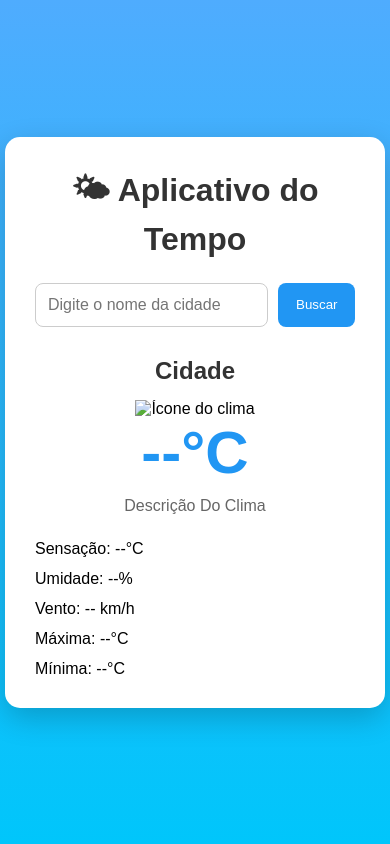
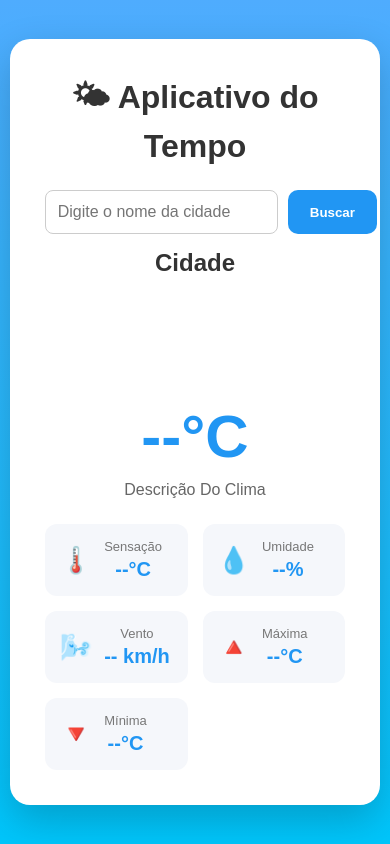
Before and after one commit to felipesilv0607-lab/weather-app, a plain HTML site: page index.html in a window 390 px wide. Drawn offline with Linux system fonts and the light colour scheme.

Commit message:
Refatora layout com cards e melhora responsividade

```diff
--- a/css/style.css
+++ b/css/style.css
@@ -28,10 +28,14 @@ body {
 
 .container {
     background-color: #ffffff;
-    width: 380px;
-    padding: 30px;
-    border-radius: 15px;
-    box-shadow: 0 10px 30px rgba(0, 0, 0, 0.2);
+    width: 420px;
+    max-width: 95%;
+
+    padding: 35px;
+
+    border-radius: 20px;
+
+    box-shadow: 0 15px 40px rgba(0, 0, 0, 0.20);
 }
 
 /* ==========================
@@ -51,7 +55,7 @@ h1 {
 .pesquisa {
     display: flex;
     gap: 10px;
-    margin-bottom: 30px;
+    margin-bottom: 15px;
 }
 
 /* ==========================
@@ -66,23 +70,48 @@ input {
     font-size: 16px;
     outline: none;
 }
+/* ==========================
+  Campo de Botão
+========================== */
+button{
+
+    padding:12px 22px;
+
+    border:none;
+
+    border-radius:10px;
+
+    background:#2196f3;
+
+    color:#fff;
+
+    font-weight:bold;
+
+    cursor:pointer;
+
+    transition:.3s;
+
+}
+
+button:hover{
+
+    background:#1976d2;
+
+    transform:scale(1.03);
+
+}
 
 /* ==========================
-   Botão
+   Loading
 ========================== */
 
-button {
-    padding: 12px 18px;
-    border: none;
-    border-radius: 8px;
-    background-color: #2196f3;
-    color: white;
-    cursor: pointer;
-    transition: 0.3s;
-}
-
-button:hover {
-    background-color: #1976d2;
+.loading {
+    display: none;
+    margin-bottom: 25px;
+    text-align: center;
+    font-size: 16px;
+    font-weight: bold;
+    color: #2196f3;
 }
 
 /* ==========================
@@ -100,6 +129,18 @@ button:hover {
 #nome-cidade {
     color: #333;
     margin-bottom: 15px;
+}
+
+/* ==========================
+   Ícone do clima
+========================== */
+
+#icone-clima {
+    width: 100px;
+    height: 100px;
+    display: block;
+    margin: 10px auto;
+    visibility: hidden;
 }
 
 /* ==========================
@@ -124,25 +165,67 @@ button:hover {
 }
 
 /* ==========================
-   Informações adicionais
+   Informações
 ========================== */
 
 .informacoes {
-    display: flex;
-    flex-direction: column;
-    gap: 12px;
-    text-align: left;
 
-/* ==========================
-   Ícone do clima
-========================== */
+    display: grid;
 
-#icone-clima {
-    width: 100px;
-    height: 100px;
-    margin: 10px auto; display: block;
-    visibility: hidden;
+    grid-template-columns: repeat(2, 1fr);
+
+    gap: 15px;
+
+    margin-top: 25px;
 
 }
 
+.card-info {
+
+    background: #f5f7fb;
+
+    border-radius: 12px;
+
+    padding: 15px;
+
+    display: flex;
+
+    align-items: center;
+
+    gap: 12px;
+
+    transition: .3s;
+
 }
+
+.card-info:hover{
+
+    transform: translateY(-3px);
+
+}
+
+.icone{
+
+    font-size:26px;
+
+}
+
+.titulo-info{
+
+    font-size:13px;
+
+    color:#777;
+
+    margin-bottom:4px;
+
+}
+
+.card-info span:last-child{
+
+    font-size:20px;
+
+    font-weight:bold;
+
+    color:#2196f3;
+
+}
--- a/index.html
+++ b/index.html
@@ -1,18 +1,24 @@
 <!DOCTYPE html>
 <html lang="pt-BR">
+
 <head>
+
     <meta charset="UTF-8">
     <meta name="viewport" content="width=device-width, initial-scale=1.0">
+
     <title>Aplicativo do Tempo</title>
 
-    <link rel="stylesheet" href=    "./css/style.css">
+    <link rel="stylesheet" href="./css/style.css">
+
 </head>
+
 <body>
 
     <main class="container">
 
         <h1>🌤 Aplicativo do Tempo</h1>
 
+        <!-- Área de pesquisa -->
         <section class="pesquisa">
 
             <input
@@ -26,6 +32,12 @@
 
         </section>
 
+        <!-- Loading -->
+        <p id="loading" class="loading">
+            Buscando informações...
+        </p>
+
+        <!-- Resultado -->
         <section class="clima">
 
             <h2 id="nome-cidade">Cidade</h2>
@@ -35,40 +47,51 @@
                 src=""
                 alt="Ícone do clima">
 
-            <p id="temperatura">
-                --°C
-            </p>
+            <p id="temperatura">--°C</p>
 
-            <p id="descricao">
-                Descrição do clima
-            </p>
+            <p id="descricao">Descrição do clima</p>
 
             <div class="informacoes">
 
-                <p>
-                    Sensação:
+    <div class="card-info">
+        <span class="icone">🌡️</span>
+        <div>
+            <p class="titulo-info">Sensação</p>
             <span id="sensacao">--°C</span>
-                </p>
+        </div>
+    </div>
 
-                <p>
-                    Umidade:
+    <div class="card-info">
+        <span class="icone">💧</span>
+        <div>
+            <p class="titulo-info">Umidade</p>
             <span id="umidade">--%</span>
-                </p>
+        </div>
+    </div>
 
-                <p>
-                    Vento:
+    <div class="card-info">
+        <span class="icone">🌬️</span>
+        <div>
+            <p class="titulo-info">Vento</p>
             <span id="vento">-- km/h</span>
-                </p>
+        </div>
+    </div>
 
-                <p>
-                    Máxima:
+    <div class="card-info">
+        <span class="icone">🔺</span>
+        <div>
+            <p class="titulo-info">Máxima</p>
             <span id="maxima">--°C</span>
-                </p>
+        </div>
+    </div>
 
-                <p>
-                    Mínima:
+    <div class="card-info">
+        <span class="icone">🔻</span>
+        <div>
+            <p class="titulo-info">Mínima</p>
             <span id="minima">--°C</span>
-                </p>
+        </div>
+    </div>
 
 </div>
 
@@ -79,4 +102,5 @@
     <script src="./js/script.js"></script>
 
 </body>
+
 </html>
--- a/js/script.js
+++ b/js/script.js
@@ -2,19 +2,15 @@
 // Configuração da API
 // ==============================
 
-const API_KEY = "SUA_API_KEY";
+const API_KEY = "e7e90ccea0d46b14f1c38e97c9e20c4f";
 
 // ==============================
 // Elementos do HTML
 // ==============================
 
-// Campo onde o usuário digita a cidade
 const inputCidade = document.getElementById("cidade");
-
-// Botão de busca
 const botaoBuscar = document.getElementById("buscar");
 
-// Área onde serão exibidos os dados
 const nomeCidade = document.getElementById("nome-cidade");
 const temperatura = document.getElementById("temperatura");
 const descricao = document.getElementById("descricao");
@@ -23,10 +19,12 @@ const umidade = document.getElementById("umidade");
 const vento = document.getElementById("vento");
 const maxima = document.getElementById("maxima");
 const minima = document.getElementById("minima");
+
 const iconeClima = document.getElementById("icone-clima");
+const loading = document.getElementById("loading");
 
 // ==============================
-// Atualiza os dados na tela
+// Atualiza a interface
 // ==============================
 
 function atualizarTela(dados) {
@@ -36,9 +34,10 @@ function atualizarTela(dados) {
     nomeCidade.textContent = dados.name;
     temperatura.textContent = `${Math.round(dados.main.temp)}°C`;
     descricao.textContent = dados.weather[0].description;
+
     sensacao.textContent = `${Math.round(dados.main.feels_like)}°C`;
     umidade.textContent = `${dados.main.humidity}%`;
-    vento.textContent = `${dados.wind.speed} m/s`;
+    vento.textContent = `${dados.wind.speed} km/h`;
     maxima.textContent = `${Math.round(dados.main.temp_max)}°C`;
     minima.textContent = `${Math.round(dados.main.temp_min)}°C`;
 
@@ -58,48 +57,58 @@ function criarUrl(cidade) {
 }
 
 // ==============================
-// Busca o clima da cidade
+// Loading
+// ==============================
+
+function mostrarLoading() {
+    loading.style.display = "block";
+}
+
+function esconderLoading() {
+    loading.style.display = "none";
+}
+
+// ==============================
+// Busca o clima
 // ==============================
 
 async function buscarClima() {
 
-    // Remove espaços em branco
     const cidade = inputCidade.value.trim();
 
-    // Valida o campo
     if (cidade === "") {
         alert("Digite o nome de uma cidade.");
         return;
     }
 
-    // Cria a URL
-    const url = criarUrl(cidade);
+    mostrarLoading();
+
+    iconeClima.style.visibility = "hidden";
 
     try {
 
-        // Faz a requisição
-        const resposta = await fetch(url);
+        const resposta = await fetch(criarUrl(cidade));
 
-        // Verifica se houve sucesso
         if (!resposta.ok) {
             throw new Error("Cidade não encontrada.");
         }
 
-        // Converte para JSON
         const dados = await resposta.json();
 
-        // Exibe os dados no console (desenvolvimento)
         console.log(dados);
 
-        // Atualiza a interface
         atualizarTela(dados);
 
     } catch (erro) {
 
-        // Esconde o ícone caso ocorra erro
         iconeClima.style.visibility = "hidden";
+        iconeClima.src = "";
 
         alert(erro.message);
+
+    } finally {
+
+        esconderLoading();
 
     }
 
@@ -109,16 +118,12 @@ async function buscarClima() {
 // Eventos
 // ==============================
 
-// Clique no botão
 botaoBuscar.addEventListener("click", buscarClima);
 
-// Pressionar Enter
-inputCidade.addEventListener("keydown", function (event) {
+inputCidade.addEventListener("keydown", (event) => {
 
     if (event.key === "Enter") {
-
         buscarClima();
-
     }
 
 });
```
Also changed, not shown: 1 other file. Lines whose indentation alone changed are shown as unchanged.
